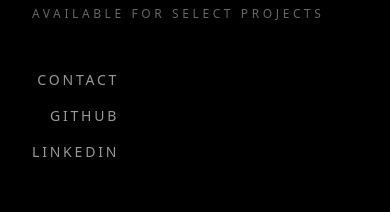
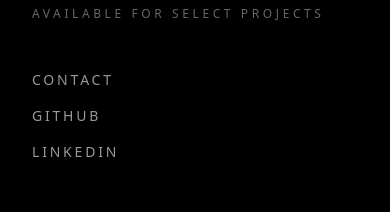
Before and after one commit to 1syunus/portfolio, a Next.js app: page / in a window 390 px wide. Shown: the part 1674-1886 px from the top of the page. Built offline with nearby package versions, Linux system fonts and the light colour scheme.

Commit message:
fix(ui): correct contact text alignment on mobile

```diff
--- a/app/components/Portfolio.tsx
+++ b/app/components/Portfolio.tsx
@@ -258,7 +258,7 @@
                                 AVAILABLE FOR SELECT PROJECTS
                             </p>
                         </div>
-                        <div className="mt-12 md:mt-0 space-y-4 text-right">
+                        <div className="mt-12 md:mt-0 space-y-4 text-left sm:text-right">
                             <a
                                 href="https://form.typeform.com/to/HHe2kQSY"
                                 target="_blank"
```
